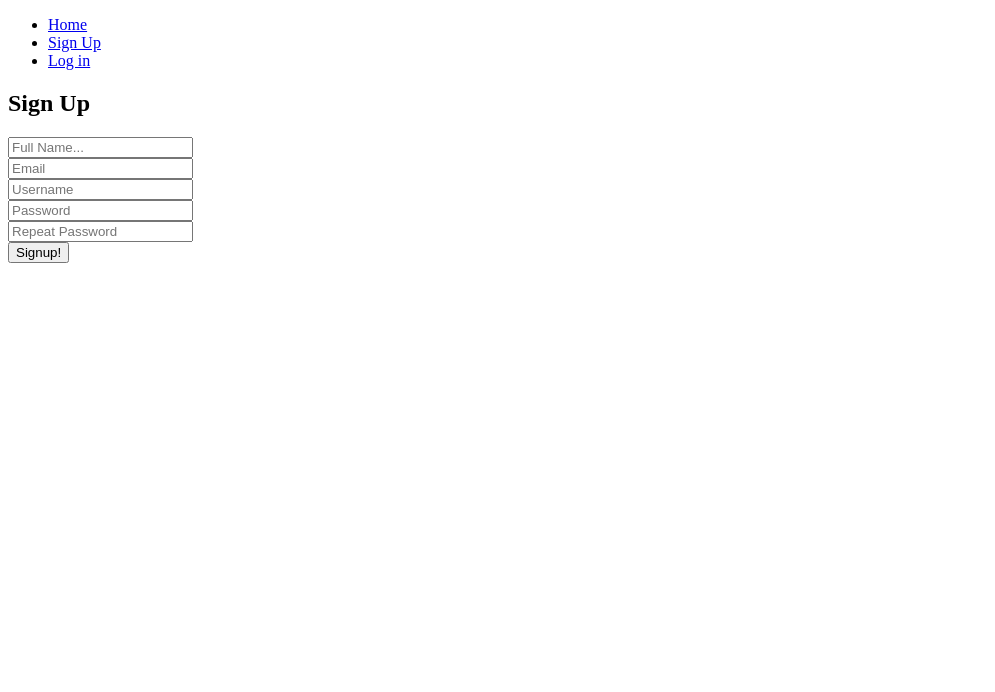
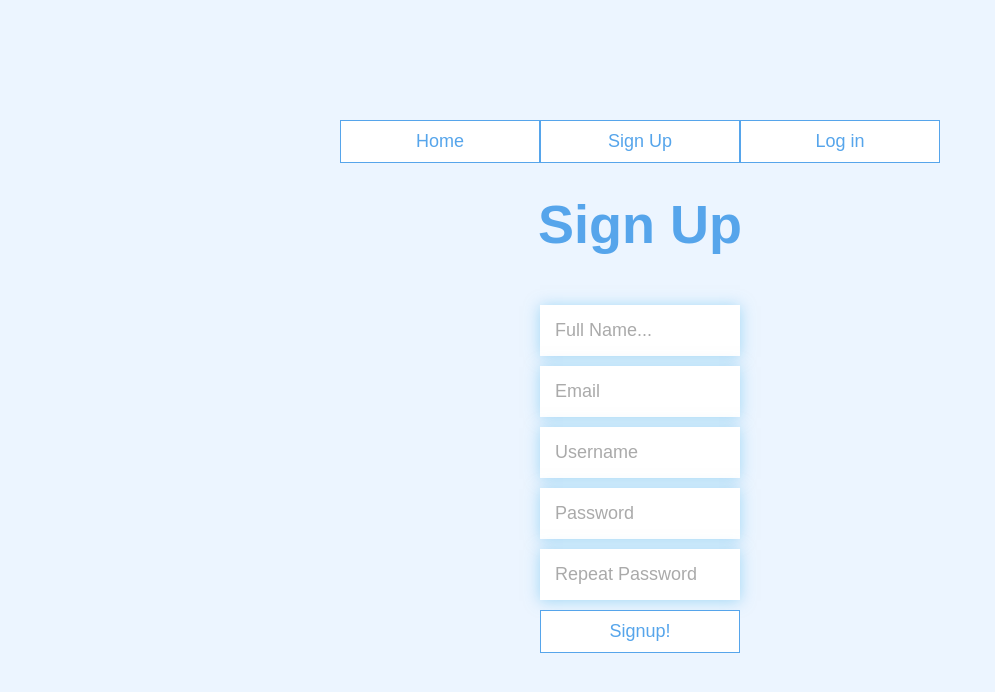
Before and after one commit to Schl0dd1/Login-System, a PHP site: page /signup.php in a window 1280 px wide. Shown: the top 692 px of the page, without its empty margins (0-995 px from the left). Run offline with PHP 8.4, Linux system fonts and the light colour scheme.

Commit message:
added styling

```diff
--- /dev/null
+++ b/css/style.css
@@ -0,0 +1,145 @@
+:root {
+    background-color: #ecf5ff;
+    font-size: 62.5%;
+}
+
+*{
+    box-sizing: border-box;
+    font-family: Arial, Helvetica, sans-serif;
+    margin: 0;
+    padding: 0;
+    color: #333;
+}
+
+h1,
+h2,
+h3,
+h4 {
+  margin-bottom: 1rem;
+}
+
+h1 {
+  font-size: 5.4rem;
+  color: #56a5eb;
+  margin-bottom: 5rem;
+}
+
+h1 > span {
+  font-size: 2.4rem;
+  font-weight: 500;
+}
+
+h2 {
+  font-size: 4.2rem;
+  margin-bottom: 4rem;
+  font-weight: 700;
+}
+
+h3 {
+  font-size: 2.8rem;
+  font-weight: 500;
+}
+
+p {
+  font-size: 2.8rem;
+  color:rgba(35, 76, 97, 0.5);
+  text-align: center;
+  margin-top: 3rem;
+}
+
+/* UTILITIES */
+
+#navigation {
+  margin-top: 10rem;
+}
+
+
+
+.container {
+  width: 100vw;
+  /*height: 50vh;*/
+  display: flex;
+  justify-content: center;
+  align-items: center;
+  max-width: 80rem;
+  margin: 0 auto;
+  padding: 2rem;
+}
+
+/* child container */
+.container > * {
+    width: 100%;
+}
+
+.text {
+  flex-direction: column;
+}
+
+.flex-column {
+    display: flex;
+    /*flex-direction: column;*/
+  }
+
+  .flex-center {
+    justify-content: center;
+    align-items: center;
+  }
+
+  .justify-center {
+    justify-content: center;
+  }
+
+  .text-center {
+    text-align: center;
+  }
+
+  .hidden {
+    display: none;
+  }
+
+  /* BUTTONS */
+  .btn {
+    font-size: 1.8rem;
+    padding: 1rem 0;
+    width: 20rem;
+    text-align: center;
+    border: 0.1rem solid #56a5eb;
+    margin-bottom: 1rem;
+    text-decoration: none;
+    color: #56a5eb;
+    background-color: white;
+  }
+
+  .btn:hover {
+    cursor: pointer;
+    box-shadow: 0 0.4rem 1.4rem 0 rgba(86, 185, 235, 0.5);
+    transform: translateY(-0.1rem);
+    transition: transform 150ms;
+  }
+
+  .btn[disabled]:hover {
+    cursor: not-allowed;
+    box-shadow: none;
+    transform: none;
+  }
+
+    /* FORMS */
+    .signup-form {
+      width: 100%;
+      display: flex;
+      flex-direction: column;
+      align-items: center;
+    }
+
+    input {
+      margin-bottom: 1rem;
+      width: 20rem;
+      padding: 1.5rem;
+      font-size: 1.8rem;
+      border: none;
+      box-shadow: 0 0.1rem 1.4rem 0 rgba(86, 185, 235, 0.5);
+    }
+
+    input::placeholder {
+      color: #aaa;
+    }
--- a/header.php
+++ b/header.php
@@ -8,12 +8,10 @@
     <link rel="stylesheet" href="css/style.css">
 </head>
 <body>
-    <nav>
-        <div class="wrapper">
-            <ul>
-                <li><a href="index.php">Home</a></li>
-                <li><a href="signup.php">Sign Up</a></li>
-                <li><a href="login.php">Log in</a></li>
-            </ul>
+        <div class="container">
+            <div id="navigation" class="flex-center flex-column">
+                <a class="btn" href="index.php">Home</a>
+                <a class="btn" href="signup.php">Sign Up</a>
+                <a class="btn" href="login.php">Log in</a>
+            </div>
         </div>
-    </nav>
--- a/index.php
+++ b/index.php
@@ -2,8 +2,9 @@
 <?php include 'env.php';?>
 
 
-<div>
-    <p>Lorem ipsum dolor sit amet consectetur adipisicing elit. Debitis ab mollitia aut doloremque nam aliquid ad expedita, porro quos enim, non neque! Libero voluptas ex ad architecto rem illum illo, quibusdam perspiciatis neque iure ab sunt accusamus quas, corrupti soluta quos! Earum consequatur maiores sapiente, tempora, repellendus, similique asperiores quia provident a temporibus iusto? Delectus sit saepe voluptates porro quod totam quaerat ipsum ad ducimus provident natus maxime corporis, eligendi ipsa qui exercitationem nam debitis odio amet nostrum incidunt! Numquam praesentium dolorum in magni amet maxime doloremque repudiandae assumenda fugiat sapiente, nesciunt culpa aperiam laboriosam, corrupti delectus asperiores ea! Dolores.</p>
+<div class = "container text">
+    <p >Ein simples Login System, programmiert in einfachem PHP. Über den Sign Up Button kannst du deine Registrierung vornehmen. Über den Login-Button kannst du dich nach der Registrierung einloggen.</p>
+    <p >A simple Login System. The Sign Up button leads you to the registration. After that you can log in through the Log in - button.</p>
 </div>
 
 
--- a/login.php
+++ b/login.php
@@ -1,11 +1,12 @@
 <?php include_once 'header.php';?>
 
-<section><h2>Log in</h2>
+<section>
 <div class="signup-form">
+    <h1>Log in</h1>
     <form action="includes/login.inc.php" method="post">
         <input type="text" name="user" placeholder="Username/Email..."><br>
         <input type="password" name="pwd" placeholder="Password..."><br>
-        <button type="submit" name="submit" > Login</button>
+        <button class="btn" type="submit" name="submit" > Login</button>
     </form>
 </div>
 </section>
--- a/signup.php
+++ b/signup.php
@@ -1,14 +1,15 @@
 <?php include_once 'header.php';?>
 
-<section><h2>Sign Up</h2>
+<section>
 <div class="signup-form">
+<h1>Sign Up</h1>
     <form action="includes/signup.inc.php" method="post">
         <input type="text" name="name" placeholder="Full Name..."> <br>
         <input type="text" name="email" placeholder="Email"><br>
         <input type="text" name="username" placeholder="Username"><br>
         <input type="password" name="pwd" placeholder="Password"><br>
         <input type="password" name="pwdrepeat" placeholder="Repeat Password"><br>
-        <button type="submit" name="submit" > Signup!</button>
+        <button class="btn" type="submit" name="submit" > Signup!</button>
     </form>
 </div>
 
```
Also changed, not shown: style.css (deleted).
